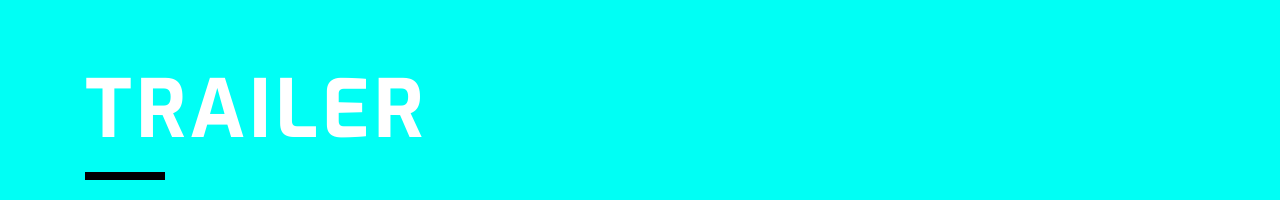
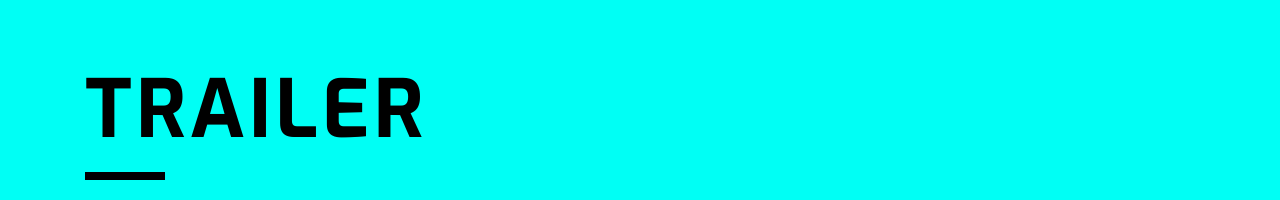
Before and after one commit to r77tchan/planet-hunters, a Next.js app: page / in a window 1280 px wide. Shown: the part 2362-2562 px from the top of the page. Built offline with nearby package versions, Linux system fonts and the light colour scheme.

Commit message:
文字色ミス修正

```diff
--- a/components/Trailer.tsx
+++ b/components/Trailer.tsx
@@ -4,7 +4,7 @@ export default function Trailer() {
   return (
     <div id="trailer" className="bg-blue-1 relative py-12.5 md:py-27.5">
       <div className="mx-auto max-w-292.5 px-5 md:px-7.5">
-        <h2 className="relative mb-11.25 text-[50px] font-bold tracking-wider md:mb-17.5 md:text-[80px]">
+        <h2 className="relative mb-11.25 text-[50px] font-bold tracking-wider text-black md:mb-17.5 md:text-[80px]">
           TRAILER
           <span className="absolute -bottom-3.75 left-0 h-1.5 w-15 bg-black md:-bottom-7.5 md:h-2 md:w-20" />
         </h2>
```
